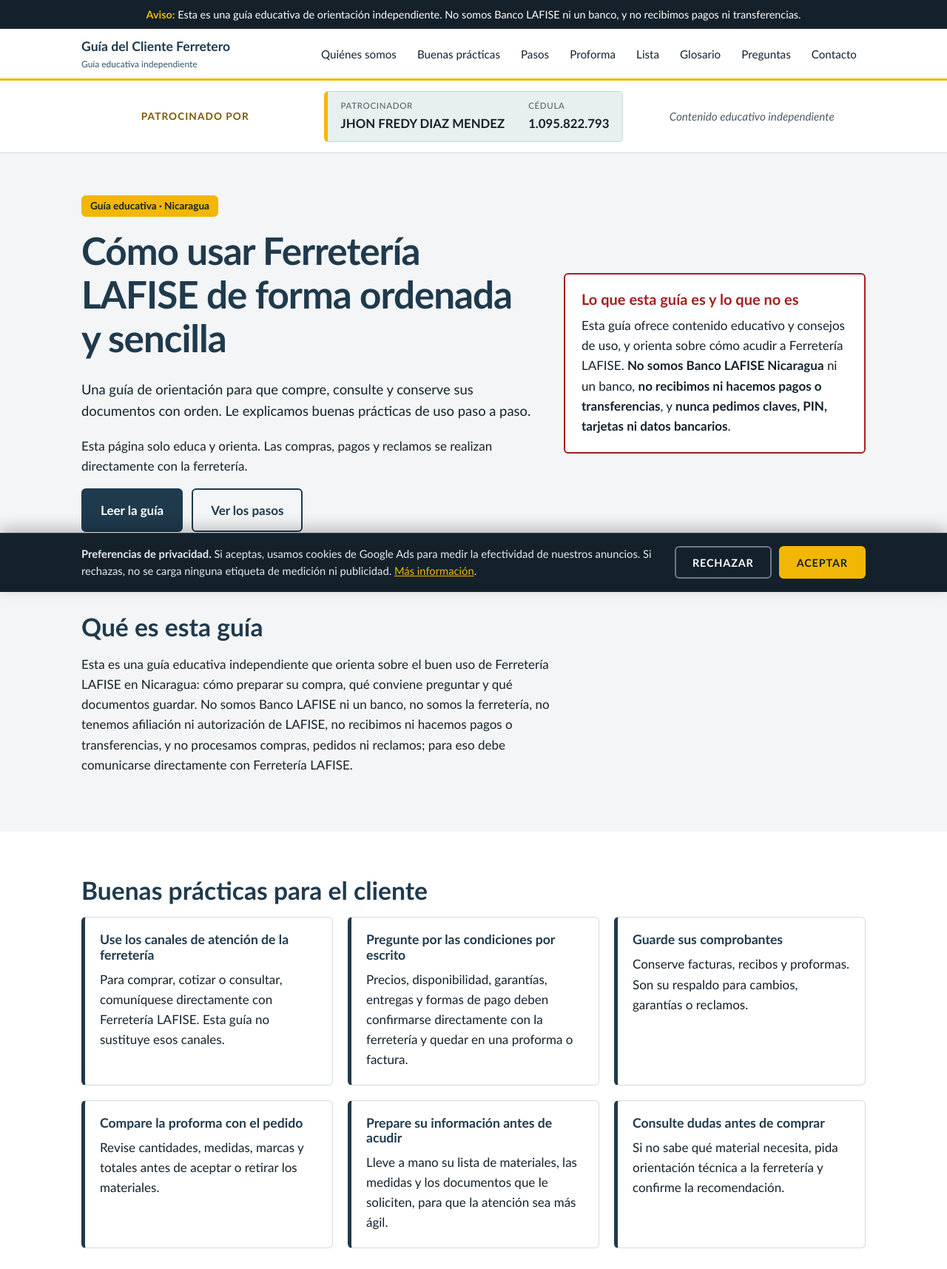
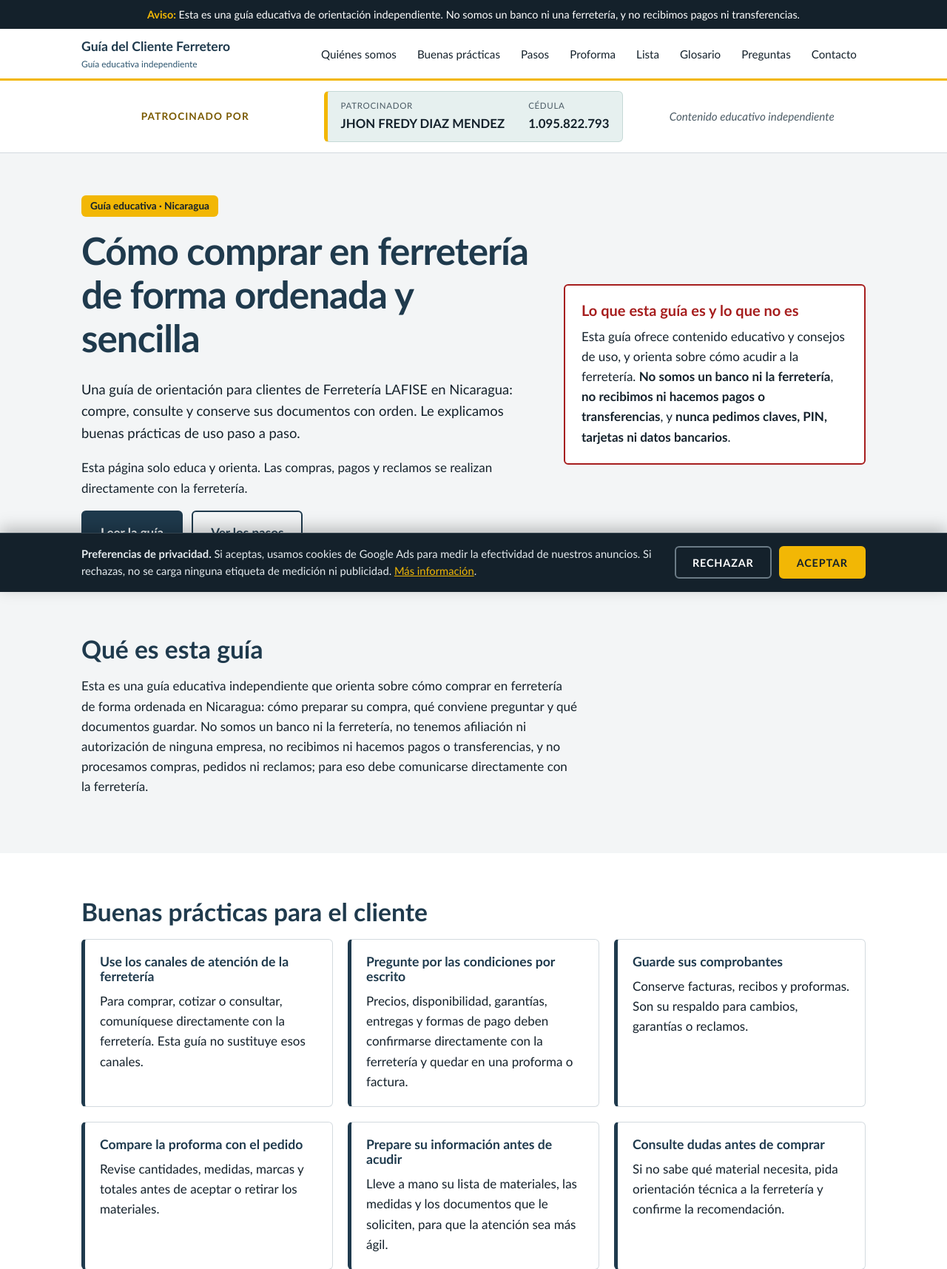
Before and after one commit to juanju009/ferreinfolafl, a PHP site: page / in a window 1280 px wide. Shown: the top 1715 px of the page at 74% size. Run offline with PHP 8.4, Linux system fonts and the light colour scheme.

Commit message:
Update index.php

```diff
--- a/index.php
+++ b/index.php
@@ -12,8 +12,8 @@ $SITE = [
   'brand'       => 'Guía del Cliente Ferretero',          // nombre comercial de ESTA guía
   'brand_note'  => 'Guía educativa independiente',
   'lang'        => 'es-NI',
-  'title'       => 'Guía de orientación sobre el buen uso de Ferretería LAFISE en Nicaragua',
-  'description' => 'Guía educativa e independiente para clientes: cómo usar de forma ordenada los servicios de Ferretería LAFISE en Nicaragua. No somos un banco ni recibimos pagos.',
+  'title'       => 'Guía de orientación para comprar en ferretería de forma ordenada | Nicaragua · LAFISE',
+  'description' => 'Guía educativa e independiente para clientes: cómo preparar su compra en ferretería, leer una proforma y guardar sus comprobantes en Nicaragua. No somos un banco ni recibimos pagos.',
   'canonical'   => '',                                    // URL real de la página; vacío = no se imprime
 
   // --- Colores (variables CSS) ---
@@ -49,7 +49,7 @@ $SITE = [
 
 /* ---------- Contenido (edite textos sin tocar el HTML) ---------- */
 $buenas_practicas = [
-  ['Use los canales de atención de la ferretería', 'Para comprar, cotizar o consultar, comuníquese directamente con Ferretería LAFISE. Esta guía no sustituye esos canales.'],
+  ['Use los canales de atención de la ferretería', 'Para comprar, cotizar o consultar, comuníquese directamente con la ferretería. Esta guía no sustituye esos canales.'],
   ['Pregunte por las condiciones por escrito', 'Precios, disponibilidad, garantías, entregas y formas de pago deben confirmarse directamente con la ferretería y quedar en una proforma o factura.'],
   ['Guarde sus comprobantes', 'Conserve facturas, recibos y proformas. Son su respaldo para cambios, garantías o reclamos.'],
   ['Compare la proforma con el pedido', 'Revise cantidades, medidas, marcas y totales antes de aceptar o retirar los materiales.'],
@@ -59,7 +59,7 @@ $buenas_practicas = [
 
 $pasos = [
   ['Defina qué necesita', 'Anote materiales, medidas y cantidades. Una lista clara evita compras repetidas o faltantes.'],
-  ['Contacte a la ferretería', 'Comuníquese con Ferretería LAFISE por sus canales de atención y pida disponibilidad y una proforma.'],
+  ['Contacte a la ferretería', 'Comuníquese con la ferretería por sus canales de atención y pida disponibilidad y una proforma.'],
   ['Revise la proforma', 'Confirme productos, precios, impuestos y condiciones de entrega o retiro.'],
   ['Realice su pago directamente con la ferretería', 'Los pagos se hacen directamente con la ferretería, siguiendo las indicaciones que ellos le den. Esta guía no recibe pagos.'],
   ['Verifique y conserve el comprobante', 'Al recibir o retirar, compare con la factura y guarde todos los documentos.'],
@@ -126,10 +126,10 @@ $glosario = [
 ];
 
 $faq = [
-  ['¿Para qué sirve esta guía?', 'Para orientarle sobre cómo preparar y organizar su compra o consulta en Ferretería LAFISE: qué preguntar, qué documentos guardar y qué revisar antes de aceptar un pedido.'],
-  ['¿Esta página es del banco LAFISE o de Ferretería LAFISE?', 'No. Esta es una guía educativa de orientación independiente. No somos Banco LAFISE, no somos un banco y no somos la ferretería. No existe afiliación, patrocinio ni autorización de LAFISE, salvo que se indique expresamente lo contrario en esta página.'],
+  ['¿Para qué sirve esta guía?', 'Para orientarle sobre cómo preparar y organizar su compra o consulta en ferretería: qué preguntar, qué documentos guardar y qué revisar antes de aceptar un pedido.'],
+  ['¿Esta página es del banco LAFISE o de Ferretería LAFISE?', 'No. Esta es una guía educativa de orientación independiente. No somos un banco, no somos la ferretería y no existe afiliación, patrocinio ni autorización de ninguna de esas entidades.'],
   ['¿Puedo pagar o hacer una transferencia a través de esta página?', 'No. No recibimos pagos, transferencias bancarias ni dinero de ningún tipo.'],
-  ['¿Puedo hacer pedidos o compras aquí?', 'No. Para comprar, cotizar o reclamar debe comunicarse directamente con Ferretería LAFISE.'],
+  ['¿Puedo hacer pedidos o compras aquí?', 'No. Para comprar, cotizar o reclamar debe comunicarse directamente con la ferretería.'],
   ['¿Dónde encuentro los datos de atención de la ferretería?', 'En los medios de atención de la propia empresa. Esta guía no los administra.'],
   ['¿Cómo se usa mi información si contacto a esta guía?', 'PENDIENTE: el responsable debe completar este texto según su política de privacidad real antes de publicar.'],
 ];
@@ -298,7 +298,7 @@ footer h2{color:var(--white);font-size:1.1rem}
 <body>
 
 <div class="notice" role="note">
-  <div class="wrap"><strong>Aviso:</strong> Esta es una guía educativa de orientación independiente. No somos Banco LAFISE ni un banco, y no recibimos pagos ni transferencias.</div>
+  <div class="wrap"><strong>Aviso:</strong> Esta es una guía educativa de orientación independiente. No somos un banco ni una ferretería, y no recibimos pagos ni transferencias.</div>
 </div>
 
 <header class="site-header">
@@ -337,8 +337,8 @@ footer h2{color:var(--white);font-size:1.1rem}
     <div class="wrap">
       <div>
         <span class="tag">Guía educativa · Nicaragua</span>
-        <h1 id="h1">Cómo usar Ferretería LAFISE de forma ordenada y sencilla</h1>
-        <p class="lead">Una guía de orientación para que compre, consulte y conserve sus documentos con orden. Le explicamos buenas prácticas de uso paso a paso.</p>
+        <h1 id="h1">Cómo comprar en ferretería de forma ordenada y sencilla</h1>
+        <p class="lead">Una guía de orientación para clientes de Ferretería LAFISE en Nicaragua: compre, consulte y conserve sus documentos con orden. Le explicamos buenas prácticas de uso paso a paso.</p>
         <p>Esta página solo educa y orienta. Las compras, pagos y reclamos se realizan directamente con la ferretería.</p>
         <div class="actions">
           <a class="btn btn-primary" href="#buenas-practicas">Leer la guía</a>
@@ -347,7 +347,7 @@ footer h2{color:var(--white);font-size:1.1rem}
       </div>
       <aside class="hero-card" aria-label="Aclaración importante">
         <h2>Lo que esta guía es y lo que no es</h2>
-        <p style="margin:0">Esta guía ofrece contenido educativo y consejos de uso, y orienta sobre cómo acudir a Ferretería LAFISE. <strong>No somos Banco LAFISE Nicaragua</strong> ni un banco, <strong>no recibimos ni hacemos pagos o transferencias</strong>, y <strong>nunca pedimos claves, PIN, tarjetas ni datos bancarios</strong>.</p>
+        <p style="margin:0">Esta guía ofrece contenido educativo y consejos de uso, y orienta sobre cómo acudir a la ferretería. <strong>No somos un banco ni la ferretería</strong>, <strong>no recibimos ni hacemos pagos o transferencias</strong>, y <strong>nunca pedimos claves, PIN, tarjetas ni datos bancarios</strong>.</p>
       </aside>
     </div>
   </section>
@@ -355,7 +355,7 @@ footer h2{color:var(--white);font-size:1.1rem}
   <section id="aclaracion" class="alt" aria-labelledby="h-acl">
     <div class="wrap">
       <h2 id="h-acl">Qué es esta guía</h2>
-      <p>Esta es una guía educativa independiente que orienta sobre el buen uso de Ferretería LAFISE en Nicaragua: cómo preparar su compra, qué conviene preguntar y qué documentos guardar. No somos Banco LAFISE ni un banco, no somos la ferretería, no tenemos afiliación ni autorización de LAFISE, no recibimos ni hacemos pagos o transferencias, y no procesamos compras, pedidos ni reclamos; para eso debe comunicarse directamente con Ferretería LAFISE.</p>
+      <p>Esta es una guía educativa independiente que orienta sobre cómo comprar en ferretería de forma ordenada en Nicaragua: cómo preparar su compra, qué conviene preguntar y qué documentos guardar. No somos un banco ni la ferretería, no tenemos afiliación ni autorización de ninguna empresa, no recibimos ni hacemos pagos o transferencias, y no procesamos compras, pedidos ni reclamos; para eso debe comunicarse directamente con la ferretería.</p>
     </div>
   </section>
 
@@ -450,7 +450,7 @@ footer h2{color:var(--white);font-size:1.1rem}
   <section id="contacto" class="alt" aria-labelledby="h-ct">
     <div class="wrap">
       <h2 id="h-ct">Contacto de esta guía</h2>
-      <p>Para dudas sobre el contenido de esta guía. Para compras, pagos o reclamos, comuníquese con Ferretería LAFISE.</p>
+      <p>Para dudas sobre el contenido de esta guía. Para compras, pagos o reclamos, comuníquese con la ferretería.</p>
       <?php if ($SITE['contact_email'] || $SITE['contact_phone']): ?>
         <div class="actions">
           <?php if ($SITE['contact_email']): ?><a class="btn btn-secondary" href="mailto:<?= e($SITE['contact_email']) ?>">Escribir por correo</a><?php endif; ?>
```
